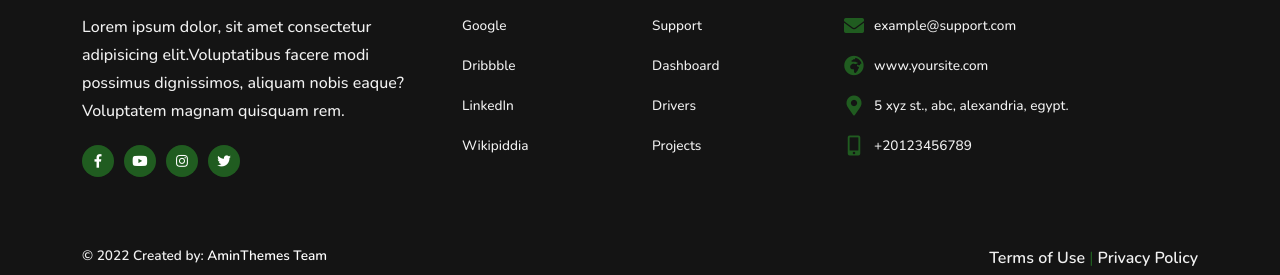
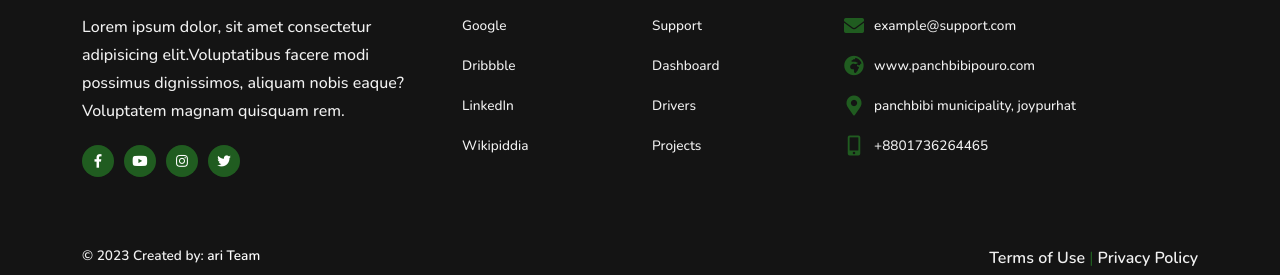
Before and after one commit to abdurrahmanisha1/panchbibipouro-template, a plain HTML site: page index.html in a window 1280 px wide. Shown: the part 8682-8957 px from the top of the page. Drawn offline with nearby package versions, Linux system fonts and the light colour scheme.

Commit message:
Update index.html

```diff
--- a/index.html
+++ b/index.html
@@ -1342,11 +1342,11 @@
             <div class="contact-info-card"><i class="fas fa-envelope icon"></i><a class="text-lowercase  info"
                 href="mailto:example@support.com">example@support.com</a></div>
             <div class="contact-info-card"><i class="fas fa-globe-africa icon"></i><a class="text-lowercase  info"
-                href="#0">www.yoursite.com</a></div>
+                href="#0">www.panchbibipouro.com</a></div>
             <div class="contact-info-card"><i class="fas fa-map-marker-alt icon"></i><span
-                class="text-lowercase  info">5 Xyz st., Abc, alexandria, egypt.</span></div>
+                class="text-lowercase  info">Panchbibi Municipality, Joypurhat</span></div>
             <div class="contact-info-card"><i class="fas fa-mobile-alt icon"></i><a class="info"
-                href="tel:+20123456789">+20123456789 </a></div>
+                href="tel:+8801736264465">+8801736264465 </a></div>
           </div>
         </div>
       </div>
@@ -1358,10 +1358,10 @@
             <p class="creadits">
 
 
-              &copy; 2022
+              &copy; 2023
               Created by:
 
-              <a class="link" href="https://www.templatemonster.com/authors/aminThemes/">AminThemes Team</a>
+              <a class="link" href="#">ari Team</a>
             </p>
           </div>
           <div class="col-12 col-md-6">
```
